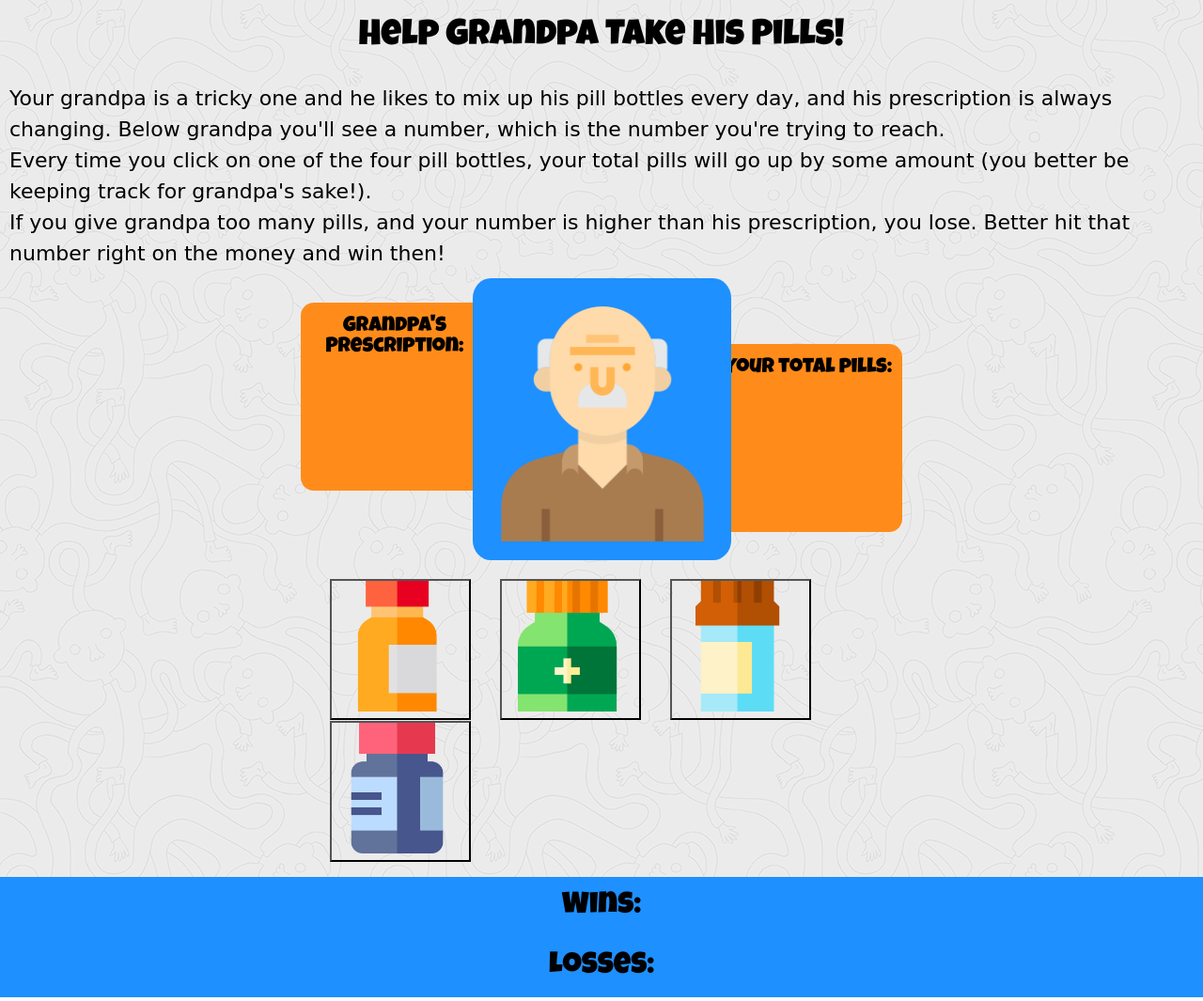
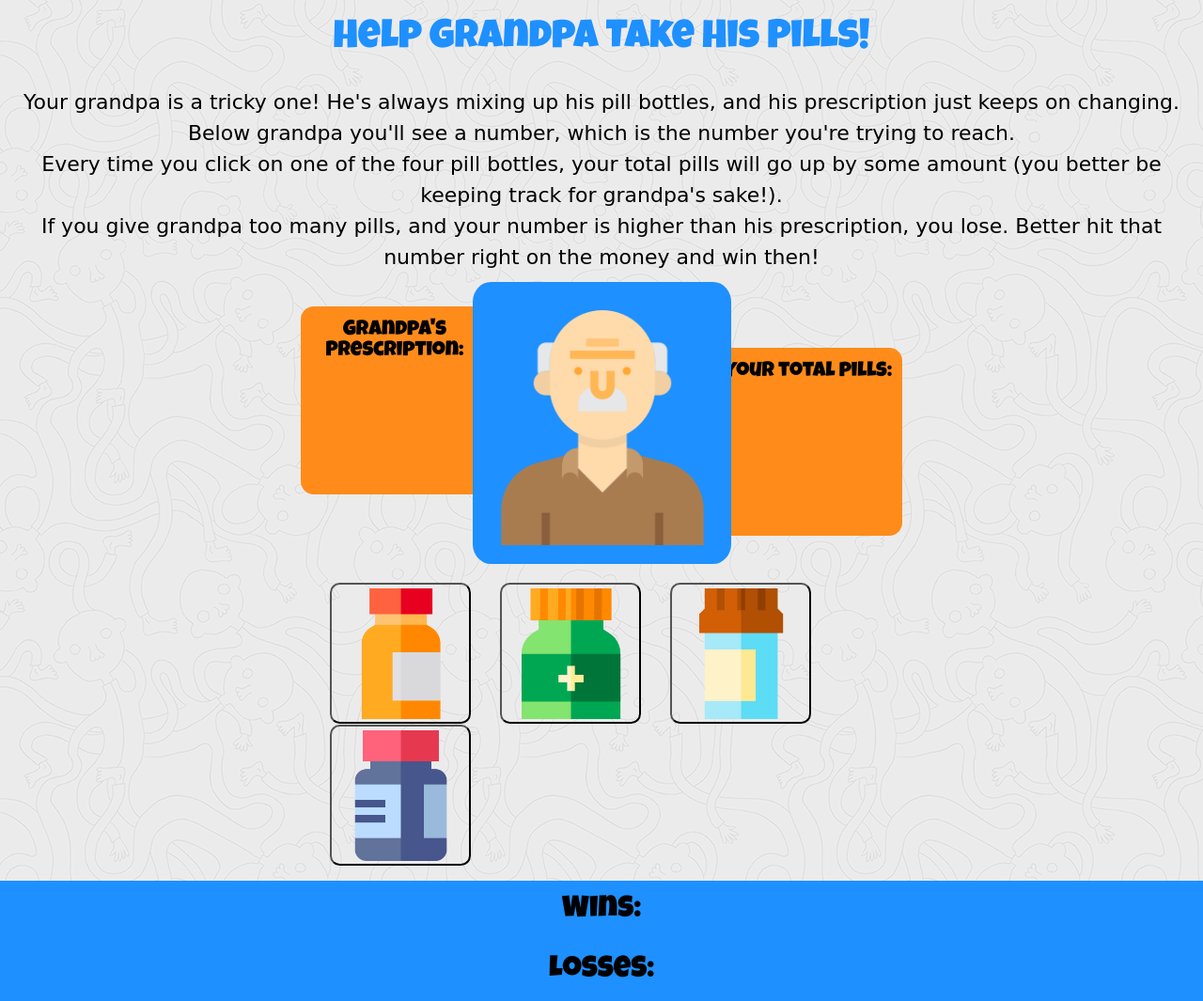
Before and after one commit to ThorNolan/unit-4-game, a plain HTML site: page index.html in a window 1280 px wide. Shown: the whole page at 94% size. Drawn offline with nearby package versions, Linux system fonts and the light colour scheme; a web font is replaced by a local one.

Commit message:
pseudo'd out the functions I still need to add and styled some elements

```diff
--- a/assets/css/style.css
+++ b/assets/css/style.css
@@ -16,12 +16,17 @@ body {
     margin:auto;
 }
 
+.instructions p {
+    text-align: center;
+}
+
 h1 {
-    font-size: 38px;
+    font-size: 42px;
     font-family: 'Luckiest Guy', cursive;
     margin: auto;
     text-align: center;
     padding: 20px;
+    color: dodgerblue;
 }
 
 #pillbox {
@@ -111,7 +116,7 @@ h1 {
     padding-left: 26.5%;
     padding-right: 25%;
     color: dodgerblue;
-    border-radius: 5%;
+    border-radius: 7%;
     border-color: dodgerblue;
     margin: auto;
     margin-top: 15px;
@@ -127,6 +132,8 @@ h1 {
 #orangeBottle {
     background: url(../images/orange-bottle.png) no-repeat;
     background-size: 95%;
+    background-position: center;
+    border-radius: inherit;
     padding-top: 5px;
     width: 150px;
     height: 150px;
@@ -135,6 +142,8 @@ h1 {
 #greenBottle {
     background: url(../images/green-bottle.png) no-repeat;
     background-size: 95%;
+    background-position: center;
+    border-radius: inherit;
     width: 150px;
     height: 150px;
 }
@@ -142,6 +151,8 @@ h1 {
 #blueBottle {
     background: url(../images/blue-bottle.png) no-repeat;
     background-size: 95%;
+    background-position: center;
+    border-radius: inherit;
     width: 150px;
     height: 150px;
 }
@@ -149,6 +160,8 @@ h1 {
 #purpleBottle {
     background: url(../images/purple-bottle.png) no-repeat;
     background-size: 95%;
+    background-position: center;
+    border-radius: inherit;
     width: 150px;
     height: 150px;
 }
--- a/index.html
+++ b/index.html
@@ -25,7 +25,7 @@
         <h1 class="animated bounceIn slow">Help Grandpa Take His Pills!</h1>
 
         <div class="instructions">
-            <p>Your grandpa is a tricky one and he likes to mix up his pill bottles every day, and his prescription is <i>always</i> changing. Below grandpa you'll see a number, which is the number you're trying to reach.</p>
+            <p>Your grandpa is a tricky one! He's always mixing up his pill bottles, and his prescription just keeps on changing. Below grandpa you'll see a number, which is the number you're trying to reach.</p>
 
             <p>Every time you click on one of the four pill bottles, your total pills will go up by some amount (you better be keeping track for grandpa's sake!).</p>
 
```
Also changed, not shown: assets/javascript/game.js (+31 -1 lines), 1 other file.
